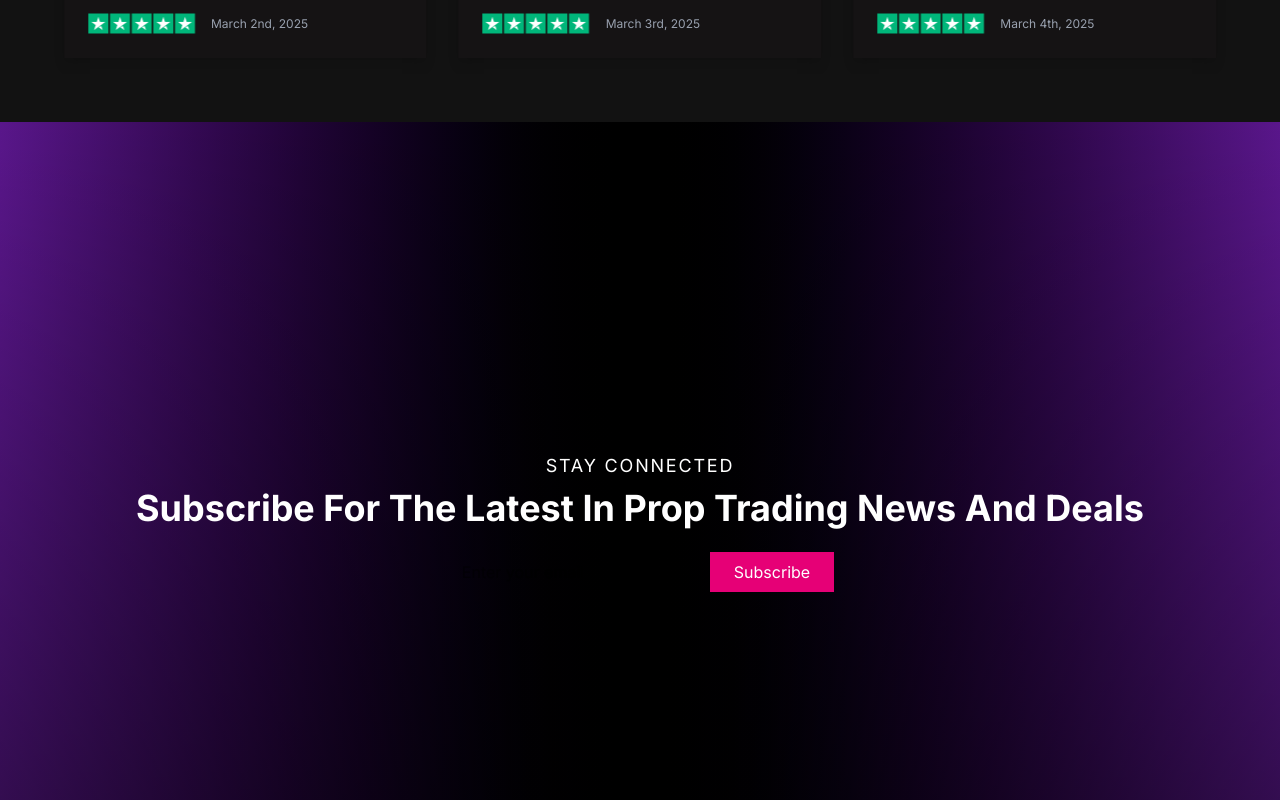
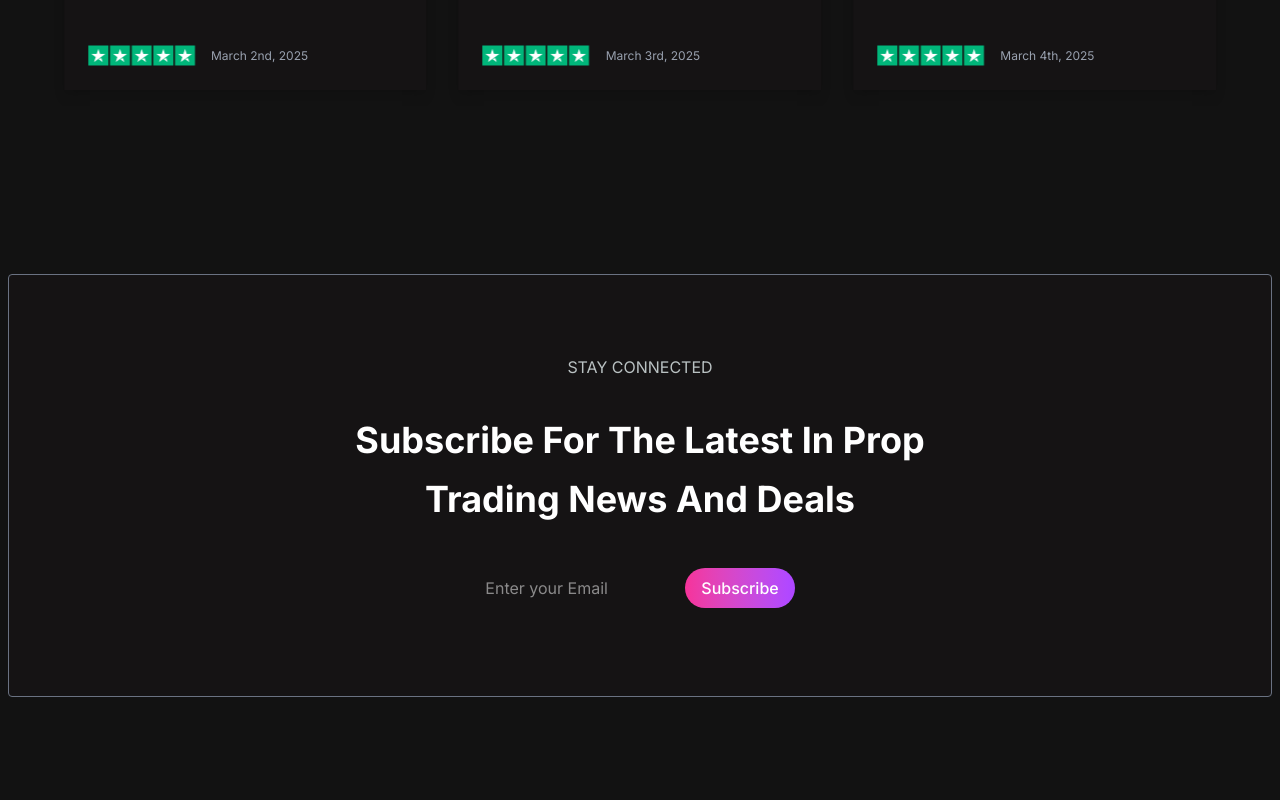
Before and after one commit to AbdulSamad94/Prop_Firm_Match_Clone, a Next.js app: page / in a window 1280 px wide. Shown: the part 1260-2060 px from the top of the page. Built offline with nearby package versions, Linux system fonts and the light colour scheme.

Commit message:
Rename SubscribeSection to SubscriptionSection and update styles in TestimonialCarousel

```diff
--- a/src/app/page.tsx
+++ b/src/app/page.tsx
@@ -1,5 +1,5 @@
 import PropFirmTable from "@/components/PropFirmTable/PropFirmTable";
-import SubscribeSection from "@/components/SubscribeSection";
+import SubscriptionSection from "@/components/SubscriptionSection";
 import TestimonialCarousel from "@/components/TestimonialCarousel";
 export default function Home() {
   return (
@@ -17,7 +17,7 @@
       </div>
 
       <TestimonialCarousel />
-      <SubscribeSection />
+      <SubscriptionSection/>
     </div>
   );
 }
--- a/src/components/SubscribeSection/index.tsx
+++ /dev/null
@@ -1,38 +0,0 @@
-// components/SubscribeSection.js
-import React from "react";
-
-const SubscribeSection = () => {
-  return (
-    <section className="relative flex items-center justify-center min-h-screen bg-gradient-to-r from-purple-900 via-black to-purple-900">
-      {/* Overlay or gradient effect - adjust colors as needed */}
-      <div className="absolute inset-0 bg-gradient-to-b from-transparent to-black opacity-50" />
-
-      <div className="relative z-10 text-center p-8 text-white">
-        <h2 className="text-lg uppercase tracking-widest mb-2">
-          Stay Connected
-        </h2>
-        <h1 className="text-3xl sm:text-4xl font-bold mb-6">
-          Subscribe For The Latest In Prop Trading News And Deals
-        </h1>
-
-        {/* Subscription Form */}
-        <form className="flex flex-col items-center sm:flex-row sm:justify-center gap-2">
-          <input
-            type="email"
-            placeholder="Enter your email"
-            className="px-4 py-2 rounded-md text-black focus:outline-none w-64"
-            required
-          />
-          <button
-            type="submit"
-            className="px-6 py-2 bg-pink-600 text-white rounded-md hover:bg-pink-700 transition-colors"
-          >
-            Subscribe
-          </button>
-        </form>
-      </div>
-    </section>
-  );
-};
-
-export default SubscribeSection;
--- a/src/components/TestimonialCarousel/index.tsx
+++ b/src/components/TestimonialCarousel/index.tsx
@@ -144,7 +144,7 @@
   }
 
   return (
-    <div className=" text-white py-12 px-4 md:px-8 lg:px-12">
+    <div className=" text-white my-20 px-4 md:px-8 lg:px-12">
       <div className="max-w-7xl mx-auto">
         {/* Header Section */}
         <div className="text-center mb-12">
```
